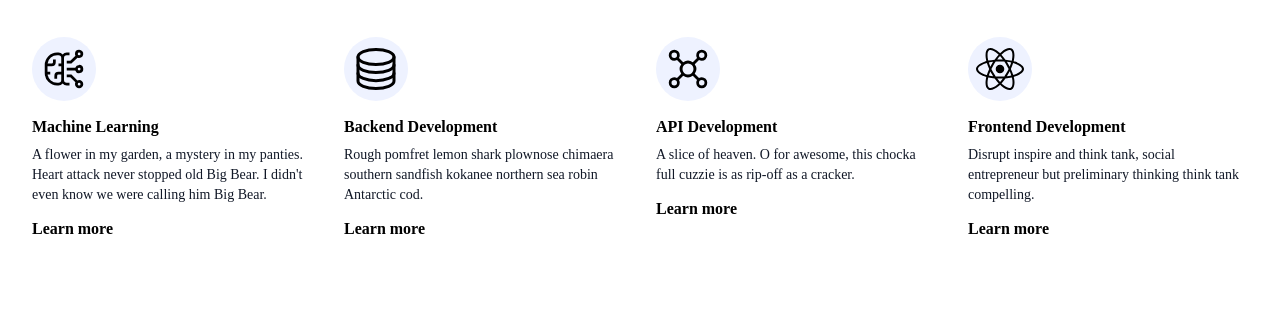
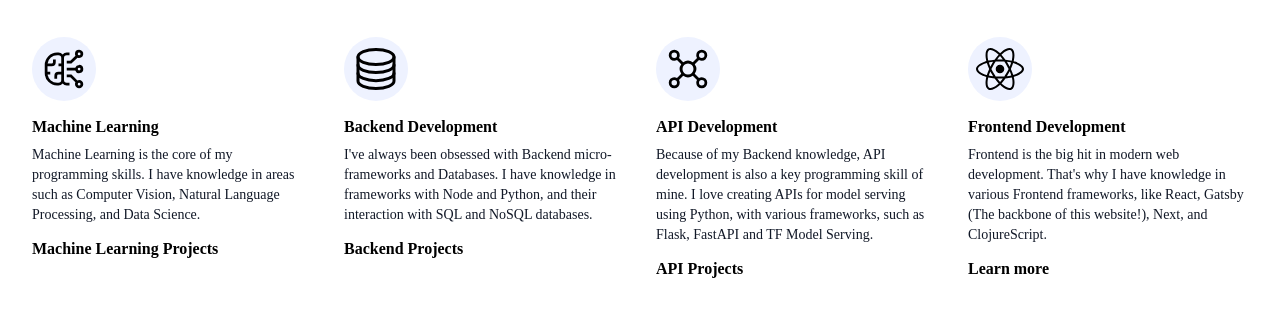
Before and after one commit to sebaspv/sebastian, a Gatsby site: page /components/Who in a window 1280 px wide. Shown: the part 179-496 px from the top of the page. Built offline with nearby package versions, Linux system fonts and the light colour scheme; Gatsby itself is replaced by a stand-in of ours; a web font is replaced by a local one.

Commit message:
added info

```diff
--- a/src/pages/components/Info.js
+++ b/src/pages/components/Info.js
@@ -52,7 +52,7 @@
                 <div>
                     <img
                         className="object-cover w-full h-56 rounded shadow-lg sm:h-96"
-                        src="https://res.cloudinary.com/dj4sgprga/image/upload/v1636565823/donruabastian_jn734z.jpg"
+                        src="https://res.cloudinary.com/dj4sgprga/image/upload/c_crop,w_600/v1636565823/donruabastian_jn734z.jpg"
                         alt=""
                     />
                 </div>
--- a/src/pages/components/Who.js
+++ b/src/pages/components/Who.js
@@ -25,16 +25,15 @@
                     </div>
                     <h6 className="mb-2 font-semibold leading-5">Machine Learning</h6>
                     <p className="mb-3 text-sm text-gray-900">
-                        A flower in my garden, a mystery in my panties. Heart attack never
-                        stopped old Big Bear. I didn't even know we were calling him Big
-                        Bear.
+                        Machine Learning is the core of my programming skills. I have knowledge in areas
+                        such as Computer Vision, Natural Language Processing, and Data Science.
                     </p>
                     <a
-                        href="/"
+                        href="https://github.com/sebaspv?tab=repositories&q=&type=public&language=jupyter+notebook&sort="
                         aria-label=""
                         className="inline-flex items-center font-semibold transition-colors duration-200 text-deep-purple-accent-400 hover:text-deep-purple-800"
                     >
-                        Learn more
+                        Machine Learning Projects
                     </a>
                 </div>
                 <div className="max-w-md">
@@ -43,15 +42,14 @@
                     </div>
                     <h6 className="mb-2 font-semibold leading-5">Backend Development</h6>
                     <p className="mb-3 text-sm text-gray-900">
-                        Rough pomfret lemon shark plownose chimaera southern sandfish
-                        kokanee northern sea robin Antarctic cod.
+                        I've always been obsessed with Backend micro-frameworks and Databases. I have knowledge in frameworks with Node and Python, and their interaction with SQL and NoSQL databases.
                     </p>
                     <a
-                        href="/"
+                        href="https://github.com/sebaspv?tab=repositories&q=&type=public&language=python&sort="
                         aria-label=""
                         className="inline-flex items-center font-semibold transition-colors duration-200 text-deep-purple-accent-400 hover:text-deep-purple-800"
                     >
-                        Learn more
+                        Backend Projects
                     </a>
                 </div>
                 <div className="max-w-md">
@@ -60,15 +58,14 @@
                     </div>
                     <h6 className="mb-2 font-semibold leading-5">API Development</h6>
                     <p className="mb-3 text-sm text-gray-900">
-                        A slice of heaven. O for awesome, this chocka full cuzzie is as
-                        rip-off as a cracker.
+                        Because of my Backend knowledge, API development is also a key programming skill of mine. I love creating APIs for model serving using Python, with various frameworks, such as Flask, FastAPI and TF Model Serving.
                     </p>
                     <a
-                        href="/"
+                        href="https://github.com/sebaspv?tab=repositories&q=&type=public&language=python&sort="
                         aria-label=""
                         className="inline-flex items-center font-semibold transition-colors duration-200 text-deep-purple-accent-400 hover:text-deep-purple-800"
                     >
-                        Learn more
+                        API Projects
                     </a>
                 </div>
                 <div className="max-w-md">
@@ -77,8 +74,7 @@
                     </div>
                     <h6 className="mb-2 font-semibold leading-5">Frontend Development</h6>
                     <p className="mb-3 text-sm text-gray-900">
-                        Disrupt inspire and think tank, social entrepreneur but preliminary
-                        thinking think tank compelling.
+                        Frontend is the big hit in modern web development. That's why I have knowledge in various Frontend frameworks, like React, Gatsby (The backbone of this website!), Next, and ClojureScript.
                     </p>
                     <a
                         href="/"
```
